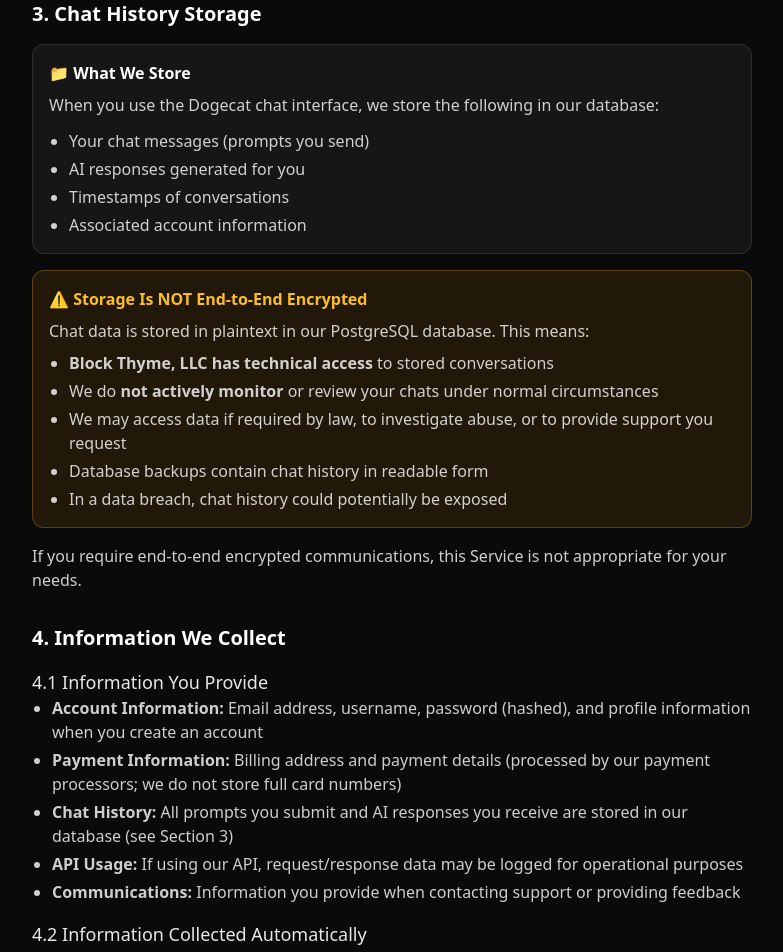
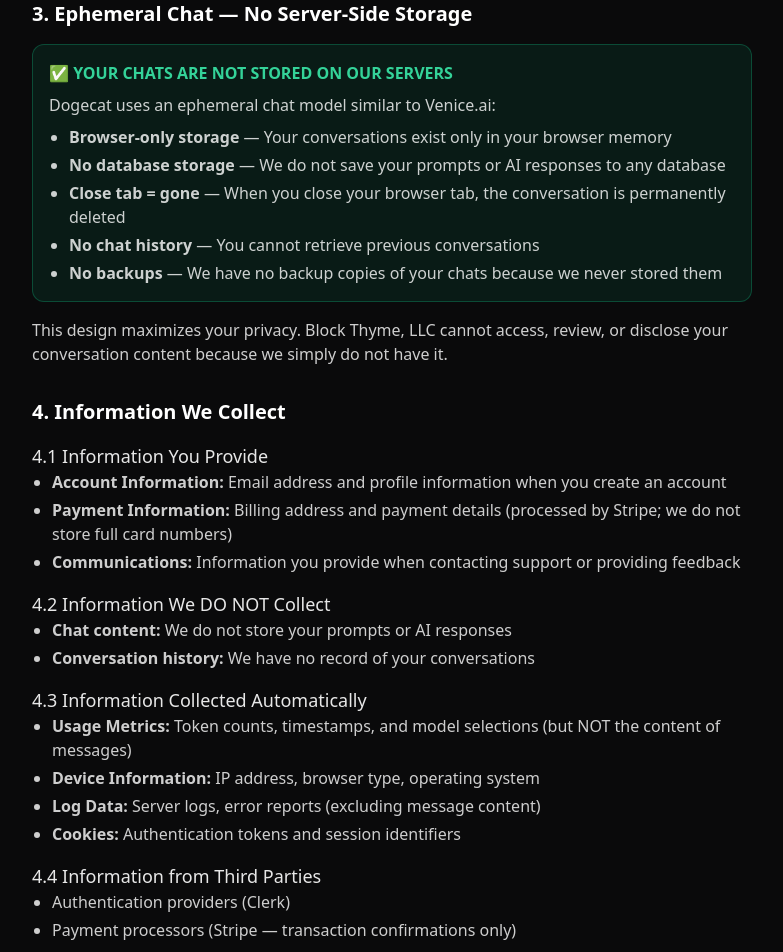
Before and after one commit to jscianna/gonkacloud, a Next.js app: page /legal/privacy in a window 1280 px wide. Shown: the part 1800-2752 px from the top of the page, without its empty margins (248-1031 px from the left). Built offline with nearby package versions, Linux system fonts and the light colour scheme.

Commit message:
Update Privacy Policy for ephemeral chat model
- Changed 'stored in plaintext' to 'ephemeral - not stored'
- Added section explaining browser-only storage
- Clarified we cannot produce chat data (we don't have it)
- Updated data collection section
- Kept Gonka network visibility warnings

```diff
--- a/app/(marketing)/legal/privacy/page.tsx
+++ b/app/(marketing)/legal/privacy/page.tsx
@@ -59,11 +59,10 @@
                   </div>
 
                   <div className="bg-black/30 rounded-lg p-4">
-                    <p className="font-bold text-white text-lg mb-2">💾 CHAT HISTORY IS STORED IN PLAINTEXT</p>
+                    <p className="font-bold text-emerald-400 text-lg mb-2">✅ EPHEMERAL CHAT — WE DO NOT STORE YOUR CONVERSATIONS</p>
                     <p className="text-white/90">
-                      Your chat history is stored in our PostgreSQL database <strong>without end-to-end encryption</strong>.
-                      While we do not actively monitor conversations, Block Thyme, LLC technically has the ability to access
-                      stored chat data.
+                      Your chat history exists <strong>only in your browser memory</strong>. We do not store your prompts or AI responses
+                      on our servers. When you close your browser tab, your conversation is gone forever. This is by design for maximum privacy.
                     </p>
                   </div>
 
@@ -77,7 +76,7 @@
                 </div>
 
                 <div className="mt-6 p-4 bg-red-900/30 rounded-lg border border-red-500/30">
-                  <p className="font-bold text-red-300 text-lg mb-2">🚫 DO NOT SEND:</p>
+                  <p className="font-bold text-red-300 text-lg mb-2">🚫 DO NOT SEND (Node operators can see this):</p>
                   <ul className="list-disc pl-5 space-y-1 text-white/90">
                     <li><strong>Passwords or authentication credentials</strong></li>
                     <li><strong>API keys, tokens, or secrets</strong></li>
@@ -116,34 +115,23 @@
             </section>
 
             <section>
-              <h2 className="text-xl font-semibold text-white">3. Chat History Storage</h2>
-              <div className="bg-white/5 border border-white/10 rounded-lg p-4 my-4">
-                <p className="font-semibold text-white mb-2">📁 What We Store</p>
-                <p className="mb-3">
-                  When you use the Dogecat chat interface, we store the following in our database:
-                </p>
-                <ul className="list-disc pl-5 space-y-1">
-                  <li>Your chat messages (prompts you send)</li>
-                  <li>AI responses generated for you</li>
-                  <li>Timestamps of conversations</li>
-                  <li>Associated account information</li>
-                </ul>
-              </div>
-              <div className="bg-amber-500/10 border border-amber-500/30 rounded-lg p-4 my-4">
-                <p className="font-semibold text-amber-400 mb-2">⚠️ Storage Is NOT End-to-End Encrypted</p>
+              <h2 className="text-xl font-semibold text-white">3. Ephemeral Chat — No Server-Side Storage</h2>
+              <div className="bg-emerald-500/10 border border-emerald-500/30 rounded-lg p-4 my-4">
+                <p className="font-semibold text-emerald-400 mb-2">✅ YOUR CHATS ARE NOT STORED ON OUR SERVERS</p>
                 <p>
-                  Chat data is stored in plaintext in our PostgreSQL database. This means:
+                  Dogecat uses an ephemeral chat model similar to Venice.ai:
                 </p>
                 <ul className="list-disc pl-5 mt-2 space-y-1">
-                  <li><strong>Block Thyme, LLC has technical access</strong> to stored conversations</li>
-                  <li>We do <strong>not actively monitor</strong> or review your chats under normal circumstances</li>
-                  <li>We may access data if required by law, to investigate abuse, or to provide support you request</li>
-                  <li>Database backups contain chat history in readable form</li>
-                  <li>In a data breach, chat history could potentially be exposed</li>
+                  <li><strong>Browser-only storage</strong> — Your conversations exist only in your browser memory</li>
+                  <li><strong>No database storage</strong> — We do not save your prompts or AI responses to any database</li>
+                  <li><strong>Close tab = gone</strong> — When you close your browser tab, the conversation is permanently deleted</li>
+                  <li><strong>No chat history</strong> — You cannot retrieve previous conversations</li>
+                  <li><strong>No backups</strong> — We have no backup copies of your chats because we never stored them</li>
                 </ul>
               </div>
               <p>
-                If you require end-to-end encrypted communications, this Service is not appropriate for your needs.
+                This design maximizes your privacy. Block Thyme, LLC cannot access, review, or disclose your conversation
+                content because we simply do not have it.
               </p>
             </section>
 
@@ -152,26 +140,29 @@
 
               <h3 className="text-lg font-medium text-white/90 mt-4">4.1 Information You Provide</h3>
               <ul className="list-disc pl-5 space-y-1">
-                <li><strong>Account Information:</strong> Email address, username, password (hashed), and profile information when you create an account</li>
-                <li><strong>Payment Information:</strong> Billing address and payment details (processed by our payment processors; we do not store full card numbers)</li>
-                <li><strong>Chat History:</strong> All prompts you submit and AI responses you receive are stored in our database (see Section 3)</li>
-                <li><strong>API Usage:</strong> If using our API, request/response data may be logged for operational purposes</li>
+                <li><strong>Account Information:</strong> Email address and profile information when you create an account</li>
+                <li><strong>Payment Information:</strong> Billing address and payment details (processed by Stripe; we do not store full card numbers)</li>
                 <li><strong>Communications:</strong> Information you provide when contacting support or providing feedback</li>
               </ul>
 
-              <h3 className="text-lg font-medium text-white/90 mt-4">4.2 Information Collected Automatically</h3>
+              <h3 className="text-lg font-medium text-white/90 mt-4">4.2 Information We DO NOT Collect</h3>
               <ul className="list-disc pl-5 space-y-1">
-                <li><strong>Usage Data:</strong> API calls, timestamps, token counts, model selections, and usage patterns</li>
-                <li><strong>Device Information:</strong> IP address, browser type, operating system, device identifiers</li>
-                <li><strong>Log Data:</strong> Server logs, error reports, and diagnostic information</li>
-                <li><strong>Cookies:</strong> Authentication tokens, session identifiers, and analytics cookies</li>
+                <li><strong>Chat content:</strong> We do not store your prompts or AI responses</li>
+                <li><strong>Conversation history:</strong> We have no record of your conversations</li>
               </ul>
 
-              <h3 className="text-lg font-medium text-white/90 mt-4">4.3 Information from Third Parties</h3>
+              <h3 className="text-lg font-medium text-white/90 mt-4">4.3 Information Collected Automatically</h3>
               <ul className="list-disc pl-5 space-y-1">
-                <li>Authentication providers (if you sign in via OAuth)</li>
-                <li>Payment processors (transaction confirmations)</li>
-                <li>Analytics providers (aggregated usage data)</li>
+                <li><strong>Usage Metrics:</strong> Token counts, timestamps, and model selections (but NOT the content of messages)</li>
+                <li><strong>Device Information:</strong> IP address, browser type, operating system</li>
+                <li><strong>Log Data:</strong> Server logs, error reports (excluding message content)</li>
+                <li><strong>Cookies:</strong> Authentication tokens and session identifiers</li>
+              </ul>
+
+              <h3 className="text-lg font-medium text-white/90 mt-4">4.4 Information from Third Parties</h3>
+              <ul className="list-disc pl-5 space-y-1">
+                <li>Authentication providers (Clerk)</li>
+                <li>Payment processors (Stripe — transaction confirmations only)</li>
               </ul>
             </section>
 
@@ -180,13 +171,13 @@
               <p>We use the information we collect to:</p>
               <ul className="list-disc pl-5 space-y-1">
                 <li>Provide, maintain, and improve the Service</li>
-                <li>Process your inference requests and route them to the Gonka network</li>
-                <li>Process payments and manage your account</li>
+                <li>Route your inference requests to the Gonka network (content is not stored)</li>
+                <li>Process payments and manage your subscription</li>
+                <li>Track token usage for billing purposes (not content)</li>
                 <li>Send transactional communications (receipts, account notifications)</li>
                 <li>Respond to your inquiries and provide customer support</li>
-                <li>Monitor for abuse, fraud, and violations of our Terms of Service</li>
+                <li>Monitor for abuse and violations of our Terms of Service</li>
                 <li>Comply with legal obligations</li>
-                <li>Analyze usage patterns to improve our Service (in aggregate form)</li>
               </ul>
             </section>
 
@@ -197,18 +188,18 @@
               <div className="bg-white/5 border border-white/10 rounded-lg p-4 my-4">
                 <p className="font-semibold text-white mb-2">Our Data Retention Practices:</p>
                 <ul className="list-disc pl-5 space-y-1">
+                  <li><strong>Chat content:</strong> NOT RETAINED — ephemeral by design</li>
                   <li><strong>Account data:</strong> Retained while your account is active, deleted within 30 days of account closure</li>
-                  <li><strong>Usage logs:</strong> Retained for 90 days for operational purposes</li>
-                  <li><strong>Prompts/Inputs:</strong> We do not persistently store prompt content on our servers after processing</li>
+                  <li><strong>Usage metrics:</strong> Token counts retained for 90 days for billing reconciliation</li>
                   <li><strong>Payment records:</strong> Retained as required by law (typically 7 years)</li>
                 </ul>
               </div>
 
               <h3 className="text-lg font-medium text-white/90 mt-4">6.2 Decentralized Network Retention</h3>
               <p className="text-amber-400">
-                IMPORTANT: We cannot control data retention by Gonka network node operators. Your prompts may be logged,
-                cached, or retained by independent node operators, and we have no technical ability to delete such data
-                from the decentralized network.
+                IMPORTANT: We cannot control data retention by Gonka network node operators. Your prompts and responses
+                may be logged, cached, or retained by independent node operators indefinitely. We have no technical
+                ability to delete such data from the decentralized network.
               </p>
             </section>
 
@@ -218,36 +209,31 @@
 
               <h3 className="text-lg font-medium text-white/90 mt-4">7.1 Decentralized Network Processing</h3>
               <p>
-                Your prompts and inputs are transmitted to Gonka network nodes for inference processing. This is essential
-                to providing the Service and cannot be avoided.
+                Your prompts and inputs are transmitted to Gonka network nodes for inference processing. Node operators
+                can see this data. This is essential to providing the Service and cannot be avoided.
               </p>
 
               <h3 className="text-lg font-medium text-white/90 mt-4">7.2 Service Providers</h3>
               <p>
-                We share information with third-party service providers who perform services on our behalf, including:
+                We share information with third-party service providers who perform services on our behalf:
               </p>
               <ul className="list-disc pl-5 space-y-1">
-                <li>Payment processors (Stripe, etc.)</li>
-                <li>Cloud hosting providers</li>
-                <li>Analytics providers</li>
-                <li>Customer support tools</li>
+                <li>Payment processing (Stripe)</li>
+                <li>Authentication (Clerk)</li>
+                <li>Cloud hosting (Vercel, Neon)</li>
               </ul>
 
               <h3 className="text-lg font-medium text-white/90 mt-4">7.3 Legal Requirements</h3>
               <p>
-                We may disclose information if required by law, subpoena, court order, or government request, or if we
-                believe disclosure is necessary to protect our rights, your safety, or the safety of others.
+                We may disclose information if required by law, subpoena, court order, or government request. However,
+                we cannot disclose chat content that we do not have — our ephemeral model means we have no conversation
+                data to produce.
               </p>
 
               <h3 className="text-lg font-medium text-white/90 mt-4">7.4 Business Transfers</h3>
               <p>
-                In the event of a merger, acquisition, or sale of assets, your information may be transferred as part of
-                that transaction.
-              </p>
-
-              <h3 className="text-lg font-medium text-white/90 mt-4">7.5 With Your Consent</h3>
-              <p>
-                We may share information with third parties when you have given us explicit consent to do so.
+                In the event of a merger, acquisition, or sale of assets, your account information may be transferred
+                as part of that transaction.
               </p>
             </section>
 
@@ -258,14 +244,13 @@
               </p>
               <ul className="list-disc pl-5 space-y-1">
                 <li>Encryption of data in transit (TLS/SSL)</li>
-                <li>Secure authentication mechanisms</li>
+                <li>Secure authentication via Clerk</li>
+                <li>No storage of sensitive chat content (cannot be breached if never stored)</li>
                 <li>Access controls and authorization</li>
-                <li>Regular security assessments</li>
               </ul>
               <p className="mt-4">
-                However, no method of transmission over the internet or electronic storage is 100% secure. We cannot
-                guarantee absolute security, particularly given the decentralized nature of the Gonka network. You use
-                the Service at your own risk.
+                However, no method of transmission over the internet is 100% secure. The decentralized Gonka network
+                presents additional privacy considerations as described in Section 2. You use the Service at your own risk.
               </p>
             </section>
 
@@ -277,40 +262,39 @@
 
               <h3 className="text-lg font-medium text-white/90 mt-4">9.1 General Rights</h3>
               <ul className="list-disc pl-5 space-y-1">
-                <li><strong>Access:</strong> Request a copy of the personal information we hold about you</li>
+                <li><strong>Access:</strong> Request a copy of the account information we hold about you</li>
                 <li><strong>Correction:</strong> Request correction of inaccurate information</li>
-                <li><strong>Deletion:</strong> Request deletion of your account and associated data (subject to legal retention requirements)</li>
-                <li><strong>Export:</strong> Request your data in a portable format</li>
+                <li><strong>Deletion:</strong> Request deletion of your account and associated data</li>
+                <li><strong>Export:</strong> Request your account data in a portable format</li>
                 <li><strong>Opt-out:</strong> Opt out of marketing communications</li>
               </ul>
 
-              <h3 className="text-lg font-medium text-white/90 mt-4">9.2 Limitations on Rights</h3>
+              <h3 className="text-lg font-medium text-white/90 mt-4">9.2 Chat Content Rights</h3>
               <div className="bg-white/5 border border-white/10 rounded-lg p-4 my-4">
-                <p className="font-semibold text-white mb-2">Important Limitations:</p>
+                <p className="font-semibold text-white mb-2">Regarding Chat History:</p>
                 <p>
-                  Due to the decentralized nature of the Gonka network, we cannot guarantee fulfillment of certain rights
-                  with respect to data that has been transmitted to network nodes. Specifically:
+                  Because we do not store your chat content, many traditional data rights do not apply:
                 </p>
                 <ul className="list-disc pl-5 mt-2 space-y-1">
-                  <li>We cannot delete prompts or data that has been processed by or cached on decentralized nodes</li>
-                  <li>We cannot provide access to data held by independent node operators</li>
-                  <li>"Right to be Forgotten" requests cannot be technically enforced on the network</li>
+                  <li>We cannot provide copies of conversations — we do not have them</li>
+                  <li>We cannot delete conversations from our systems — they were never stored</li>
+                  <li>Right to be forgotten requests for chat content are automatically satisfied</li>
                 </ul>
+                <p className="mt-2 text-amber-400">
+                  However, we cannot delete data that may have been retained by Gonka network node operators.
+                </p>
               </div>
 
               <h3 className="text-lg font-medium text-white/90 mt-4">9.3 California Residents (CCPA)</h3>
               <p>
-                California residents have additional rights under the California Consumer Privacy Act (CCPA), including
-                the right to know what personal information is collected, the right to delete, and the right to opt-out
-                of the sale of personal information. We do not sell personal information.
+                California residents have additional rights under the CCPA. We do not sell personal information.
               </p>
 
               <h3 className="text-lg font-medium text-white/90 mt-4">9.4 European Residents (GDPR)</h3>
               <p>
-                If you are in the European Economic Area (EEA), you have rights under the General Data Protection
-                Regulation (GDPR). Our legal basis for processing personal data includes consent, contractual necessity,
-                and legitimate interests. Given the decentralized nature of the Service and limitations on enforcing
-                data subject rights, we recommend European users carefully consider whether to use the Service.
+                If you are in the EEA, you have rights under the GDPR. Given the decentralized nature of the
+                inference network and limitations on controlling data at the network layer, European users
+                should carefully consider whether to use the Service.
               </p>
             </section>
 
@@ -320,19 +304,19 @@
               <ul className="list-disc pl-5 space-y-1">
                 <li><strong>Essential cookies:</strong> Required for authentication and security</li>
                 <li><strong>Functional cookies:</strong> Remember your preferences and settings</li>
-                <li><strong>Analytics cookies:</strong> Understand how users interact with our Service</li>
               </ul>
               <p className="mt-4">
-                You can control cookies through your browser settings. Disabling certain cookies may affect Service functionality.
+                We do not use advertising or extensive analytics cookies. You can control cookies through your
+                browser settings.
               </p>
             </section>
 
             <section>
-              <h2 className="text-xl font-semibold text-white">11. Children's Privacy</h2>
+              <h2 className="text-xl font-semibold text-white">11. Children&apos;s Privacy</h2>
               <p>
-                The Service is not intended for users under the age of 18. We do not knowingly collect personal information
-                from children under 18. If we become aware that we have collected personal information from a child under 18,
-                we will take steps to delete such information.
+                The Service is not intended for users under the age of 18. We do not knowingly collect personal
+                information from children under 18. If we become aware that we have collected personal information
+                from a child under 18, we will take steps to delete such information.
               </p>
             </section>
 
@@ -346,16 +330,7 @@
             </section>
 
             <section>
-              <h2 className="text-xl font-semibold text-white">13. Third-Party Links</h2>
-              <p>
-                The Service may contain links to third-party websites or services. We are not responsible for the privacy
-                practices of such third parties. We encourage you to read the privacy policies of any third-party sites
-                you visit.
-              </p>
-            </section>
-
-            <section>
-              <h2 className="text-xl font-semibold text-white">14. Changes to This Privacy Policy</h2>
+              <h2 className="text-xl font-semibold text-white">13. Changes to This Privacy Policy</h2>
               <p>
                 We may update this Privacy Policy from time to time. We will notify you of material changes by posting
                 the updated policy with a new "Last Updated" date. Your continued use of the Service after changes
@@ -364,7 +339,7 @@
             </section>
 
             <section>
-              <h2 className="text-xl font-semibold text-white">15. Contact Us</h2>
+              <h2 className="text-xl font-semibold text-white">14. Contact Us</h2>
               <p>
                 For questions or concerns about this Privacy Policy or our data practices, please contact us at:
               </p>
@@ -373,9 +348,6 @@
                 <p>Email: privacy@dogecat.com</p>
                 <p>Website: dogecat.com</p>
               </div>
-              <p>
-                For GDPR-related inquiries, you may also contact the relevant supervisory authority in your jurisdiction.
-              </p>
             </section>
           </div>
         </div>
```
